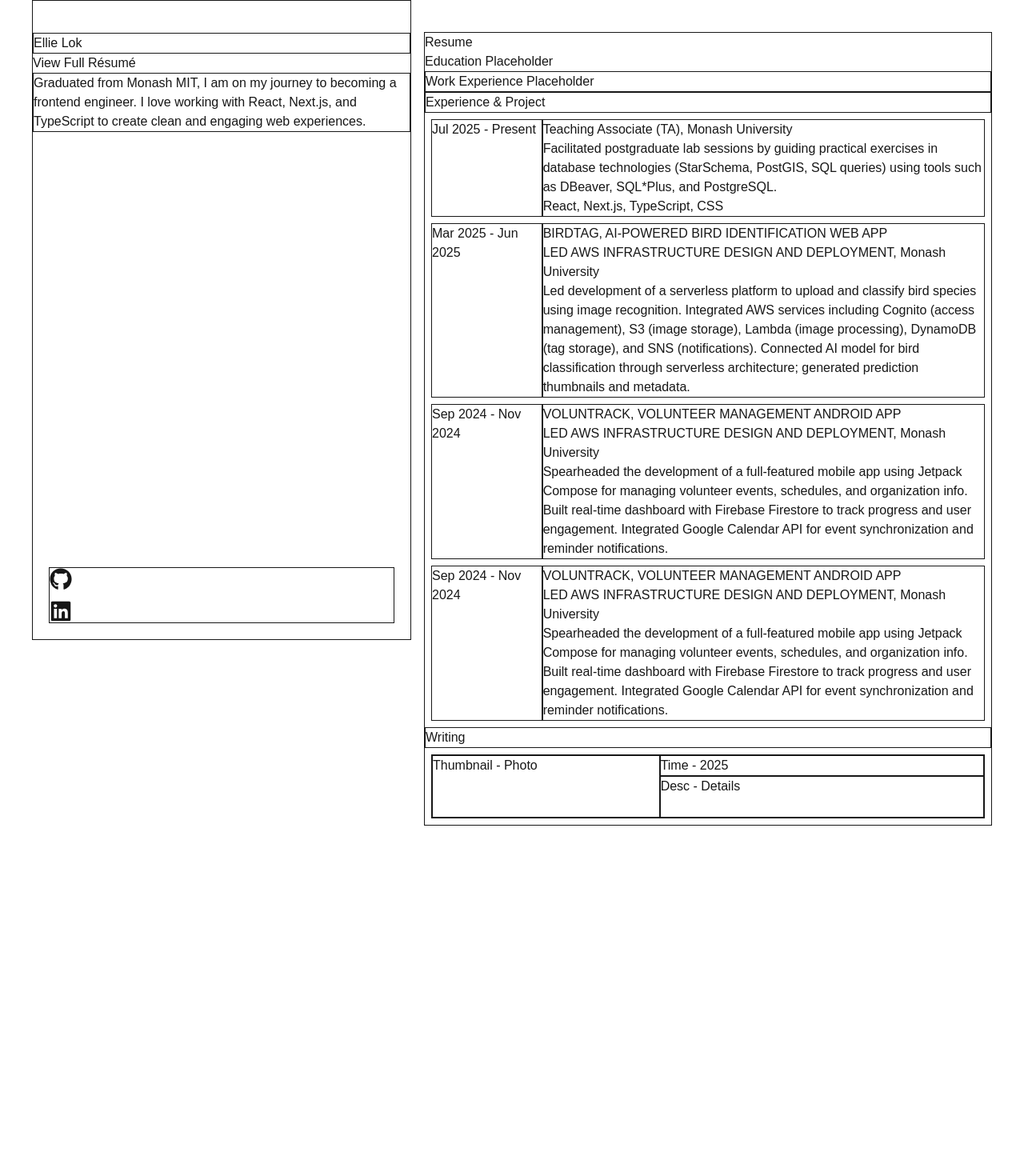
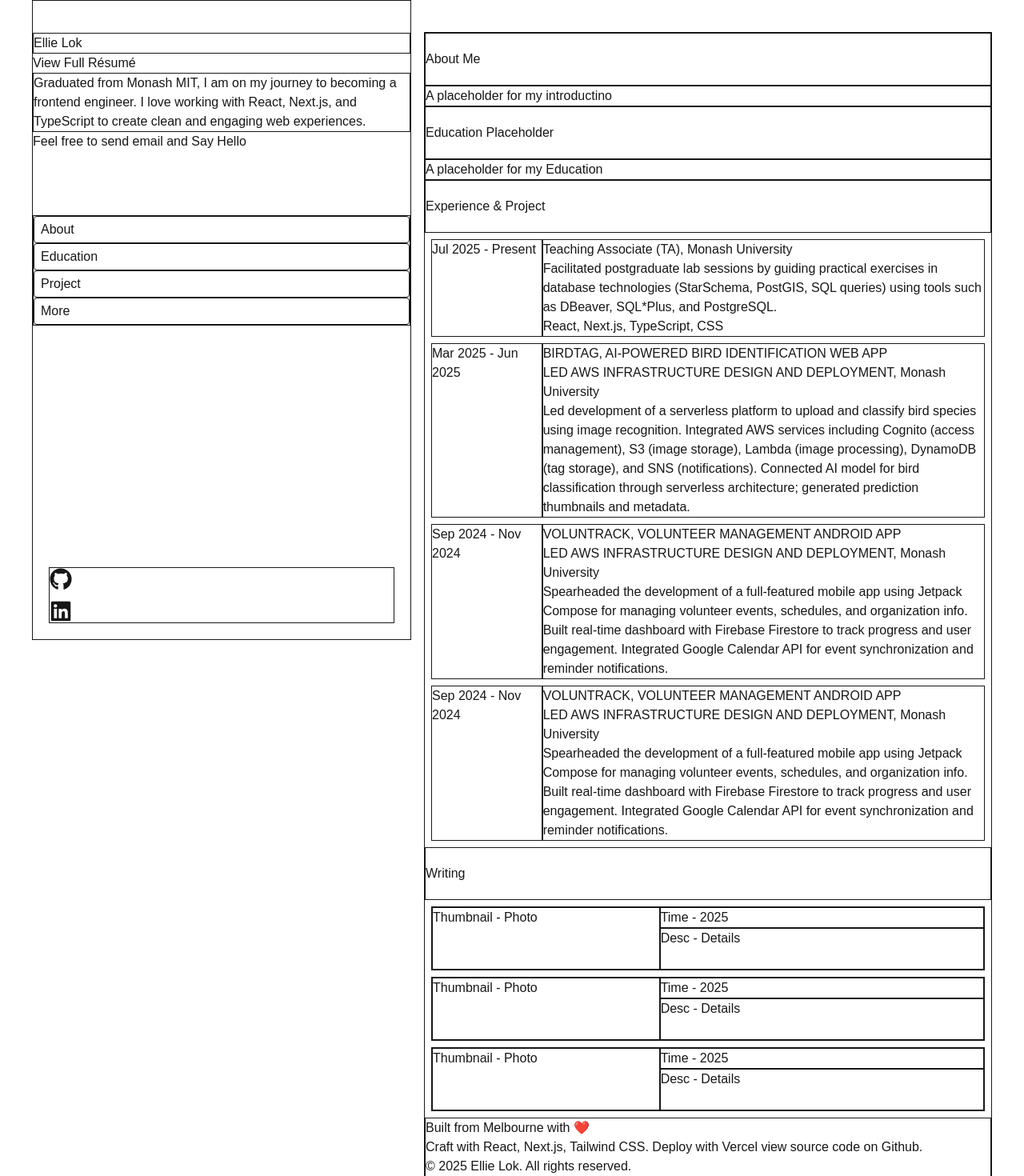
Before and after one commit to ellielok/www.ellielok.com, a Next.js app: page / in a window 1280 px wide. Shown: the top 1470 px of the page at 80% size. Before the commit the page ends 1072 px from the top, so only its background shows below. Built offline with nearby package versions, Linux system fonts and the light colour scheme.

Commit message:
Update menu

```diff
--- a/app/page.tsx
+++ b/app/page.tsx
@@ -1,6 +1,9 @@
 import Image from 'next/image';
-import {ReactNode} from 'react';
+import { ReactNode } from 'react';
 import ProjectCard from '@/component/project-card';
+import Footer from '@/component/footer';
+import WritingCard from '@/component/writing-card';
+import Menu from '@/component/menu';
 import {
   FaGithub,
   FaLinkedin,
@@ -29,51 +32,62 @@
           engineer. I love working with React, Next.js, and TypeScript to create
           clean and engaging web experiences.
         </div>
+        <div>
+          Feel free to{' '}
+          <a
+            href="mailto:ellielo2021@gmail.com?subject=hello,Ellie"
+            target="_blank"
+            className="underline-offset-2 hover:underline"
+          >
+            send email and Say Hello
+          </a>
+        </div>
 
-        <div className='flex flex-wrap gap-3 md:flex-col md:absolute md:inset-x-0 md:bottom-0 m-5 border'>
+        <div className="flex flex-wrap gap-3 md:flex-col md:absolute md:inset-x-0 md:bottom-0 m-5 border">
           <a href="https://github.com/ellielok" target="_blank" rel="blog">
             <FaGithub size={28} />
           </a>
           <a href="https://linkedin.com/in/ellielok" target="_blank" rel="blog">
             <FaLinkedin size={28} />
           </a>
-
-
         </div>
+        {/* TOC Menu */}
+        <Menu/>
       </div>
 
       {/* Right Column */}
 
-      <div className="flex-3 my-10 border">
-        <div>Resume</div>
-        <div>Education Placeholder</div>
-        <div className="border">Work Experience Placeholder</div>
+      <div className="flex-3 my-10 border scroll-smooth">
+        <div id="about" className="border py-5">About Me</div>
+        <div className="border">A placeholder for my introductino</div>
+        <div id="education" className="border py-5">Education Placeholder</div>
+        <div className="border">A placeholder for my Education</div>
 
         {/* PROJECT Section */}
-        <div className="border">Experience & Project</div>
+        <div id="project" className="border py-5">Experience & Project</div>
         <ProjectCard
           timeRange="Jul 2025 - Present"
           position="Teaching Associate (TA)"
           company="Monash University"
           description="Facilitated postgraduate lab sessions by guiding practical exercises in database technologies (StarSchema, PostGIS, SQL queries) using tools such as DBeaver, SQL*Plus, and PostgreSQL."
-          skills="React, Next.js, TypeScript, CSS">
-        </ProjectCard>
+          skills="React, Next.js, TypeScript, CSS"
+        ></ProjectCard>
 
         <ProjectCard
           timeRange="Mar 2025 - Jun 2025"
           project="BIRDTAG, AI-POWERED BIRD IDENTIFICATION WEB APP"
           position="LED AWS INFRASTRUCTURE DESIGN AND DEPLOYMENT"
           company="Monash University"
-          description="Led development of a serverless platform to upload and classify bird species using image recognition. Integrated AWS services including Cognito (access management), S3 (image storage), Lambda (image processing), DynamoDB (tag storage), and SNS (notifications). Connected AI model for bird classification through serverless architecture; generated prediction thumbnails and metadata.">
-        </ProjectCard>
+          description="Led development of a serverless platform to upload and classify bird species using image recognition. Integrated AWS services including Cognito (access management), S3 (image storage), Lambda (image processing), DynamoDB (tag storage), and SNS (notifications). Connected AI model for bird classification through serverless architecture; generated prediction thumbnails and metadata."
+        ></ProjectCard>
 
         <ProjectCard
           timeRange="Sep 2024 - Nov 2024"
           project="VOLUNTRACK, VOLUNTEER MANAGEMENT ANDROID APP"
           position="LED AWS INFRASTRUCTURE DESIGN AND DEPLOYMENT"
           company="Monash University"
-          description=" Spearheaded the development of a full-featured mobile app using Jetpack Compose for managing volunteer events, schedules, and organization info. Built real-time dashboard with Firebase Firestore to track progress and user engagement. Integrated Google Calendar API for event synchronization and reminder notifications.">
-        </ProjectCard>
+          description=" Spearheaded the development of a full-featured mobile app using Jetpack Compose for managing volunteer events, schedules, and organization info. Built real-time dashboard with Firebase Firestore to track progress and user engagement. Integrated Google Calendar API for event synchronization and reminder notifications."
+        ></ProjectCard>
 
         {/* To be deleted */}
         <ProjectCard
@@ -81,17 +95,16 @@
           project="VOLUNTRACK, VOLUNTEER MANAGEMENT ANDROID APP"
           position="LED AWS INFRASTRUCTURE DESIGN AND DEPLOYMENT"
           company="Monash University"
-          description=" Spearheaded the development of a full-featured mobile app using Jetpack Compose for managing volunteer events, schedules, and organization info. Built real-time dashboard with Firebase Firestore to track progress and user engagement. Integrated Google Calendar API for event synchronization and reminder notifications.">
-        </ProjectCard>
-
+          description=" Spearheaded the development of a full-featured mobile app using Jetpack Compose for managing volunteer events, schedules, and organization info. Built real-time dashboard with Firebase Firestore to track progress and user engagement. Integrated Google Calendar API for event synchronization and reminder notifications."
+        ></ProjectCard>
 
         {/* WRITING Section */}
-        <div className="border">Writing</div>
-        <div className="grid grid-flow-col grid-rows-3 m-2 border">
-          <div className="row-span-3 border">Thumbnail - Photo</div>
-          <div className="col-span-2 border">Time - 2025</div>
-          <div className="col-span-2 row-span-2 border">Desc - Details</div>
-        </div>
+        <div id="more" className="border py-5">Writing</div>
+        <WritingCard></WritingCard>
+        <WritingCard></WritingCard>
+        <WritingCard></WritingCard>
+
+        <Footer></Footer>
       </div>
     </div>
   );
--- /dev/null
+++ b/component/footer.tsx
@@ -0,0 +1,15 @@
+export default function Footer() {
+    return (
+        <div className="border">
+        <div>
+            Built from Melbourne with ❤️
+        </div>
+        <div>
+            Craft with React, Next.js, Tailwind CSS. Deploy with Vercel view source code on Github.
+        </div>
+        <div>
+        &copy; 2025 Ellie Lok. All rights reserved.
+        </div>
+        </div>
+    );
+}
--- /dev/null
+++ b/component/menu.tsx
@@ -0,0 +1,22 @@
+export default function Menu() {
+  const items = [
+    { label: 'About', href: '#about' },
+    { label: 'Education', href: '#education' },
+    { label: 'Project', href: '#project' },
+    { label: 'More', href: '#more' },
+  ];
+
+  return (
+    <div className="hidden md:block mt-20 border">
+      <ul className="">
+        {items.map((item) => (
+          <li key={item.href}>
+            <a href={item.href} className="block px-2 py-1 rounded hover:bg-gray-900 border">
+              {item.label}
+            </a>
+          </li>
+        ))}
+      </ul>
+    </div>
+  );
+}
--- /dev/null
+++ b/component/writing-card.tsx
@@ -0,0 +1,19 @@
+interface WritingCardProps {
+  thumbnail?: string | React.ReactNode;
+  timeRange?: string;
+  description?: string;
+}
+
+export default function WritingCard({
+  thumbnail,
+  timeRange,
+  description,
+}: WritingCardProps) {
+  return (
+    <div className="grid grid-flow-col grid-rows-3 m-2 border">
+      <div className="row-span-3 border">Thumbnail - Photo{thumbnail}</div>
+      <div className="col-span-2 border">Time - 2025{timeRange}</div>
+      <div className="col-span-2 row-span-2 border">Desc - Details{description}</div>
+    </div>
+  );
+}
```
